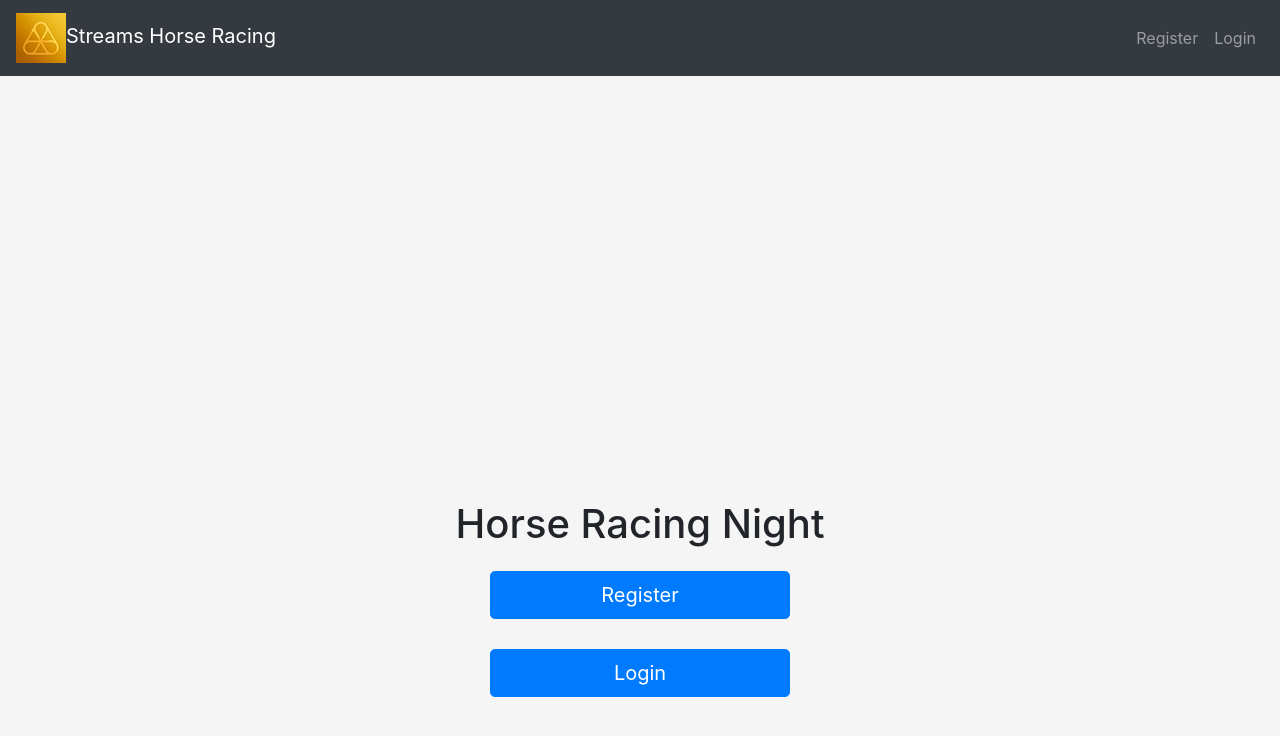
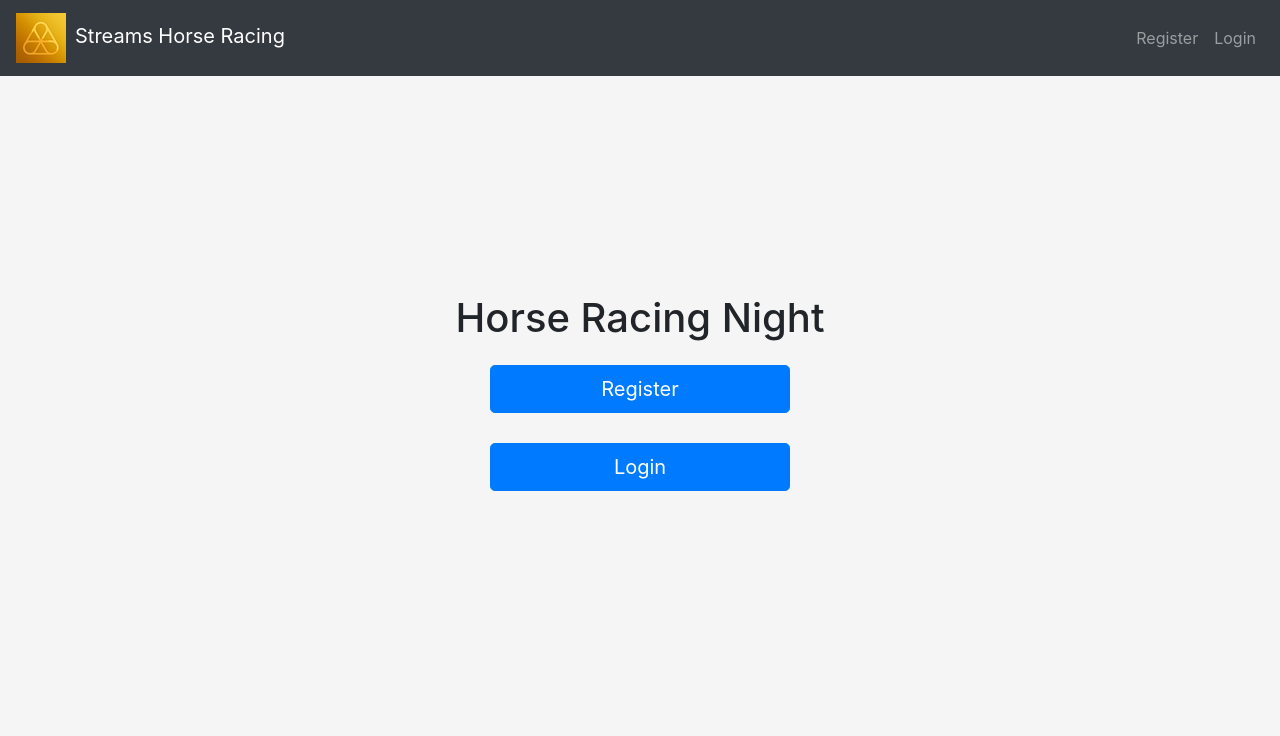
Before and after one commit to madisonkeene/horseracing, a Flask app: page /auth/ in a window 1280 px wide. Shown: the top 736 px of the page. Run offline with Flask 2, Linux system fonts and the light colour scheme; some libraries are stand-ins or nearby versions.

Commit message:
Add margin on navbar

```diff
--- a/horseracing/templates/admin/base.html
+++ b/horseracing/templates/admin/base.html
@@ -13,7 +13,7 @@
   </head>
   <body>
       <nav class="navbar navbar-expand-md navbar-dark bg-dark fixed-top">
-          <a class="navbar-brand" href="#"><img src="../../static/strike_icon.png" width=50px height=50px>Streams Horse Racing</a>
+          <a class="navbar-brand" href="#"><img src="../../static/strike_icon.png" width=50px height=50px style="margin-right: 9px;">Streams Horse Racing</a>
           <button class="navbar-toggler" type="button" data-toggle="collapse" data-target="#navbarsExampleDefault" aria-controls="navbarsExampleDefault" aria-expanded="false" aria-label="Toggle navigation">
               <span class="navbar-toggler-icon"></span>
           </button>
--- a/horseracing/templates/auth/base.html
+++ b/horseracing/templates/auth/base.html
@@ -13,7 +13,7 @@
   </head>
   <body>
       <nav class="navbar navbar-expand-md navbar-dark bg-dark fixed-top">
-          <a class="navbar-brand" href="#"><img src="../../static/strike_icon.png" width=50px height=50px>Streams Horse Racing</a>
+          <a class="navbar-brand" href="#"><img src="../../static/strike_icon.png" width=50px height=50px style="margin-right: 9px;">Streams Horse Racing</a>
           <button class="navbar-toggler" type="button" data-toggle="collapse" data-target="#navbarsExampleDefault" aria-controls="navbarsExampleDefault" aria-expanded="false" aria-label="Toggle navigation">
               <span class="navbar-toggler-icon"></span>
           </button>
@@ -59,7 +59,7 @@
             </ul>
         </div>
       </nav>
-      <main role="main" class="container">
+      <main role="main" class="container" style="margin-top: inherit;">
           <div class="starter-template">
               {% block header %}{% endblock %}
 
--- a/horseracing/templates/bet/base.html
+++ b/horseracing/templates/bet/base.html
@@ -16,7 +16,7 @@
 <body>
     <script src="https://code.jquery.com/jquery-3.5.1.min.js" integrity="sha256-9/aliU8dGd2tb6OSsuzixeV4y/faTqgFtohetphbbj0=" crossorigin="anonymous"></script>
     <nav class="navbar navbar-expand-md navbar-dark bg-dark fixed-top">
-        <a class="navbar-brand" href="#"><img src="../../static/strike_icon.png" width=50px height=50px>Streams Horse Racing</a>
+        <a class="navbar-brand" href="#"><img src="../../static/strike_icon.png" width=50px height=50px style="margin-right: 9px;">Streams Horse Racing</a>
         <button class="navbar-toggler" type="button" data-toggle="collapse" data-target="#navbarsExampleDefault" aria-controls="navbarsExampleDefault" aria-expanded="false" aria-label="Toggle navigation">
               <span class="navbar-toggler-icon"></span>
           </button>
--- a/horseracing/templates/errors/base.html
+++ b/horseracing/templates/errors/base.html
@@ -13,7 +13,7 @@
   </head>
   <body>
       <nav class="navbar navbar-expand-md navbar-dark bg-dark fixed-top">
-          <a class="navbar-brand" href="#"><img src="../../static/strike_icon.png" width=50px height=50px>Streams Horse Racing</a>
+          <a class="navbar-brand" href="#"><img src="../../static/strike_icon.png" width=50px height=50px style="margin-right: 9px;">Streams Horse Racing</a>
           <button class="navbar-toggler" type="button" data-toggle="collapse" data-target="#navbarsExampleDefault" aria-controls="navbarsExampleDefault" aria-expanded="false" aria-label="Toggle navigation">
               <span class="navbar-toggler-icon"></span>
           </button>
@@ -59,7 +59,7 @@
             </ul>
         </div>
       </nav>
-      <main role="main" class="container">
+      <main role="main" class="container" style="margin-top: inherit;">
           <div class="starter-template">
               {% block header %}{% endblock %}
 
--- a/horseracing/templates/leaderboard/base.html
+++ b/horseracing/templates/leaderboard/base.html
@@ -13,7 +13,7 @@
   </head>
   <body>
       <nav class="navbar navbar-expand-md navbar-dark bg-dark fixed-top">
-          <a class="navbar-brand" href="#"><img src="../../static/strike_icon.png" width=50px height=50px>Streams Horse Racing</a>
+          <a class="navbar-brand" href="#"><img src="../../static/strike_icon.png" width=50px height=50px style="margin-right: 9px;">Streams Horse Racing</a>
           <button class="navbar-toggler" type="button" data-toggle="collapse" data-target="#navbarsExampleDefault" aria-controls="navbarsExampleDefault" aria-expanded="false" aria-label="Toggle navigation">
               <span class="navbar-toggler-icon"></span>
           </button>
--- a/horseracing/templates/race/base.html
+++ b/horseracing/templates/race/base.html
@@ -13,7 +13,7 @@
   </head>
   <body>
       <nav class="navbar navbar-expand-md navbar-dark bg-dark fixed-top">
-          <a class="navbar-brand" href="#"><img src="../../static/strike_icon.png" width=50px height=50px>Streams Horse Racing</a>
+          <a class="navbar-brand" href="#"><img src="../../static/strike_icon.png" width=50px height=50px style="margin-right: 9px;">Streams Horse Racing</a>
           <button class="navbar-toggler" type="button" data-toggle="collapse" data-target="#navbarsExampleDefault" aria-controls="navbarsExampleDefault" aria-expanded="false" aria-label="Toggle navigation">
               <span class="navbar-toggler-icon"></span>
           </button>
```
